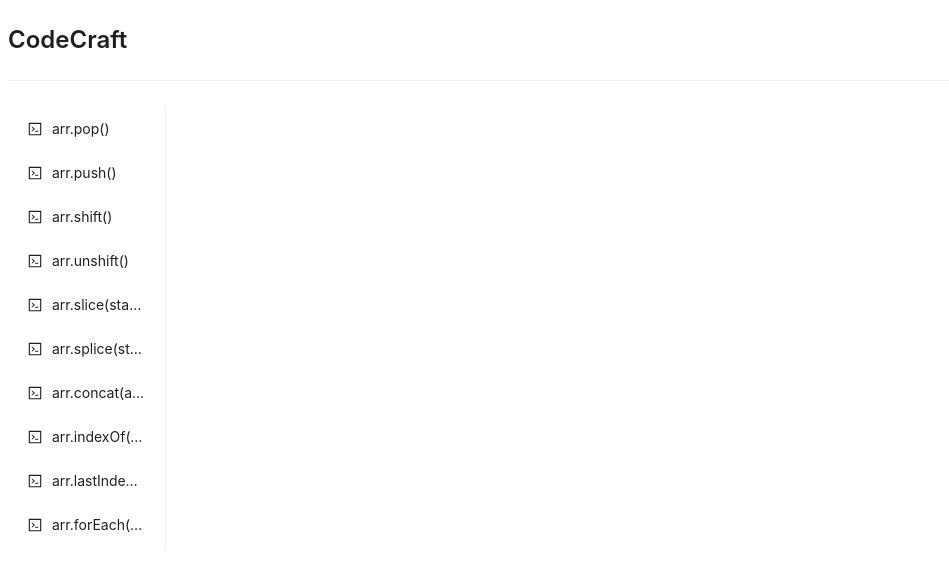
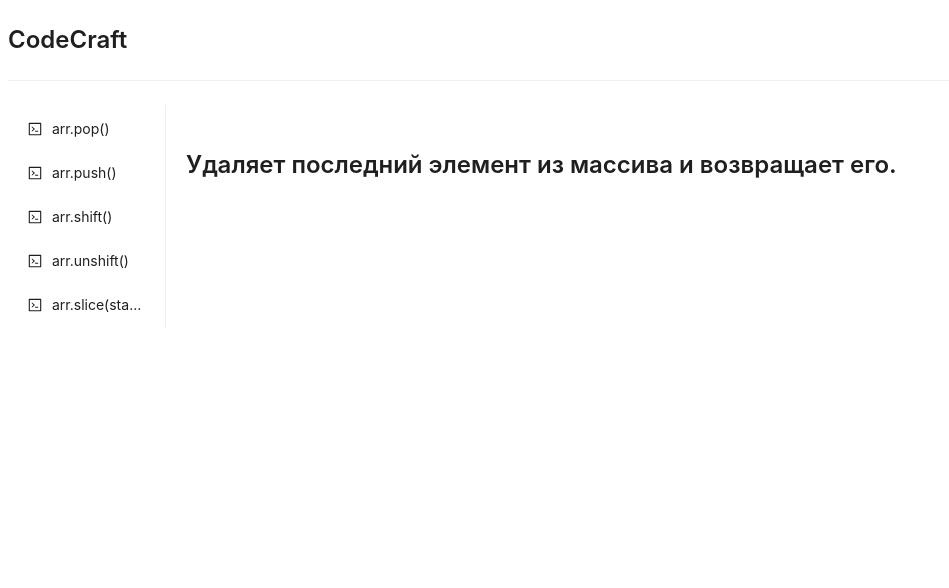
Before and after one commit to AndrewGalkin123/CodeCraft, a React (Create React App) app: page / in a window 1280 px wide. Shown: the top 588 px of the page, without its empty margins (0-949 px from the left). Built offline with nearby package versions, Linux system fonts and the light colour scheme.

Commit message:
finished menu

```diff
--- a/src/App.js
+++ b/src/App.js
@@ -1,33 +1,33 @@
+import React, { useState } from 'react';
 import './App.css';
 import { Row, Col } from "antd"
 import Header from './components/Header';
 import _Menu from './components/Menu';
-function App() {
-  const methods = ["arr.pop()",
-  "arr.push()",
-  "arr.shift()",
-  "arr.unshift()",
-  "arr.slice(start, end)",
-  "arr.splice(start, deleteCount, item1, ..., itemN)",
-  "arr.concat(array1, array2, ..., arrayN)",
-  "arr.indexOf(element)",
-  "arr.lastIndexOf(element)",
-  "arr.forEach(callback)",
-  ]
+import content from './content';
+import Description from './components/Description';
+
+const App = () => {
+  const methods = content.map(item => item.method);
+  const descriptions = content.map(item => item.description);
+  const [description, setDescription] = useState(descriptions[0]);
+
+  const handleMenuSelect = (selectedMethod) => {
+    const index = methods.indexOf(selectedMethod);
+    setDescription(descriptions[index]);
+  };
   return (
     <div>
-      <Header title="CodeCraft"></Header>
-
+      <Header title="CodeCraft" />
       <Row>
         <Col xs={10} md={3}>
-          <_Menu methods={methods}></_Menu>
+          <_Menu methods={methods}  onSelect={handleMenuSelect}/>
+        </Col>
+        <Col xs={14} md={21}>
+          <Description description={description}></Description>
         </Col>
       </Row>
-
-
-
     </div>
   );
-}
+};
 
 export default App;
--- /dev/null
+++ b/src/components/Description.jsx
@@ -0,0 +1,11 @@
+import { Divider,Typography } from 'antd'
+
+const Description = ({description}) => {
+    return (
+            <div style={{ padding: '20px' }}>
+                <Typography.Title level={3}>{description}</Typography.Title>
+            </div>
+    )
+}
+
+export default Description
--- a/src/components/Menu.jsx
+++ b/src/components/Menu.jsx
@@ -1,8 +1,11 @@
 import { Menu } from 'antd'
 import { CodeOutlined } from '@ant-design/icons';
 
-const _Menu = ({methods}) => {
-
+const _Menu = ({ methods, onSelect }) => {
+    const handleMenuClick = (e) => {
+        const selectedMethod = e.key;
+        onSelect(selectedMethod);
+    };
 
     return (
         <Menu
@@ -10,10 +13,11 @@
             defaultSelectedKeys={['1']}
             defaultOpenKeys={['sub1']}
             theme="light"
+            onClick={handleMenuClick}
         >
-           {
-            methods.map(method => <Menu.Item icon={<CodeOutlined/>} key={method}>{method}</Menu.Item>)
-           }
+            {
+                methods.map(method => <Menu.Item icon={<CodeOutlined />} key={method}>{method}</Menu.Item>)
+            }
         </Menu>
     )
 }
--- /dev/null
+++ b/src/content.js
@@ -0,0 +1,45 @@
+const content = [
+    {
+        method: "arr.pop()",
+        description: "Удаляет последний элемент из массива и возвращает его.",
+        examples: [
+            "const arr = [1, 2, 3];",
+            "const lastElement = arr.pop(); // lastElement = 3, arr = [1, 2]",
+        ],
+    },
+    {
+        method: "arr.push()",
+        description: "Добавляет один или несколько элементов в конец массива и возвращает новую длину массива.",
+        examples: [
+            "const arr = [1, 2, 3];",
+            "const newLength = arr.push(4, 5); // newLength = 5, arr = [1, 2, 3, 4, 5]",
+        ],
+    },
+    {
+        method: "arr.shift()",
+        description: "Удаляет первый элемент из массива и возвращает его.",
+        examples: [
+            "const arr = [1, 2, 3];",
+            "const firstElement = arr.shift(); // firstElement = 1, arr = [2, 3]",
+        ],
+    },
+    {
+        method: "arr.unshift()",
+        description: "Добавляет один или несколько элементов в начало массива и возвращает новую длину массива.",
+        examples: [
+            "const arr = [2, 3];",
+            "const newLength = arr.unshift(0, 1); // newLength = 4, arr = [0, 1, 2, 3]",
+        ],
+    },
+    {
+        method: "arr.slice(start, end)",
+        description: "Возвращает новый массив, содержащий копию части исходного массива от start до end (не включая end).",
+        examples: [
+            "const arr = [1, 2, 3, 4, 5];",
+            "const slicedArr = arr.slice(1, 4); // slicedArr = [2, 3, 4]",
+        ],
+    }
+
+];
+
+export default content;
```
